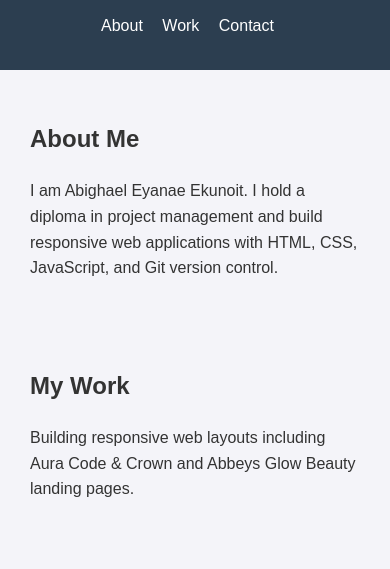
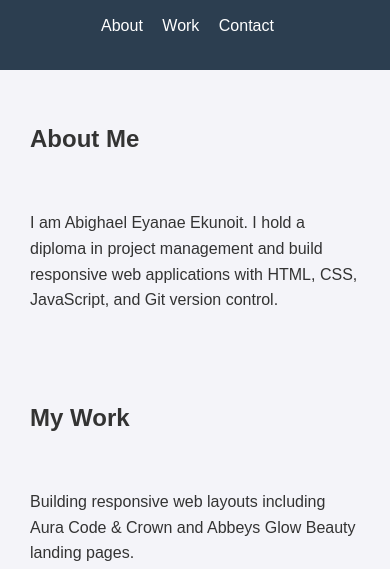
Before and after one commit to abbyeyanae-arch/bio-page, a plain HTML site: page index.html in a window 390 px wide. Shown: the part 283-852 px from the top of the page. Drawn offline with Linux system fonts and the light colour scheme.

Commit message:
style: add root palette, flexbox layout, and media query

```diff
--- a/style.css
+++ b/style.css
@@ -1,4 +1,34 @@
+:root {
+  --ink: #1a1a1a;
+  --paper: #fdfbf7;
+  --accent: #0f4c81;
+}
+
 body {
+  background-color: var(--paper);
+  color: var(--ink);
+  font-family: system-ui, sans-serif;
+  line-height: 1.6;
+}
+
+a {
+  color: var(--accent);
+}
+
+/* Item 4: Flexbox layout */
+.row, section, .container {
+  display: flex;
+  flex-wrap: wrap;
+  gap: 1rem;
+}
+
+/* Item 5: Media query */
+@media (min-width: 700px) {
+  body {
+    max-width: 900px;
+    margin: 0 auto;
+  }
+}body {
   font-family: Arial, sans-serif;
   line-height: 1.6;
   margin: 0;
```
